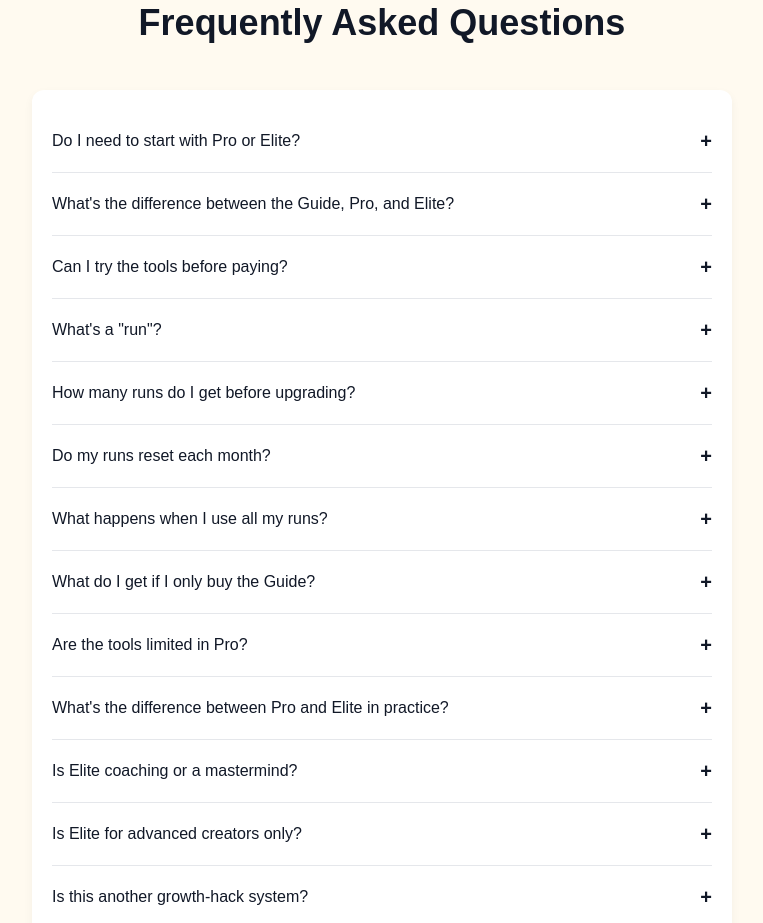
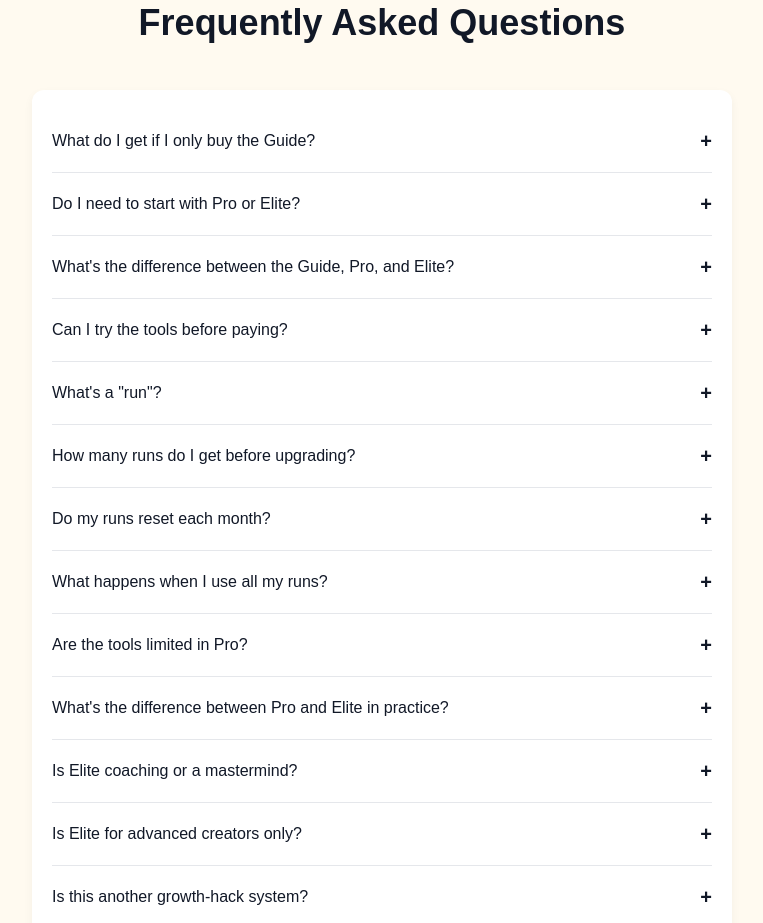
Before and after one commit to gmajors1326/the-calm-content-companion, a Next.js app: page / in a window 1280 px wide. Shown: the part 4680-5603 px from the top of the page, without its empty margins (258-1021 px from the left). Built offline with nearby package versions, Linux system fonts and the light colour scheme; a web font is replaced by a local one.

Commit message:
Move guide FAQ to top

```diff
--- a/app/page.tsx
+++ b/app/page.tsx
@@ -467,6 +467,10 @@ export default function PromotoLandingPage() {
 
     const faqs = [
       {
+        q: "What do I get if I only buy the Guide?",
+        a: "You get full access to The Calm Content Guide plus 5 runs per tool to help you apply what you've learned.\n\nIf you want ongoing support, you can upgrade later."
+      },
+      {
         q: "Do I need to start with Pro or Elite?",
         a: "Not at all.\n\nMany people start with the Guide, try the tools, and upgrade only if it feels helpful.\n\nYou're not meant to rush."
       },
@@ -493,10 +497,6 @@ export default function PromotoLandingPage() {
       {
         q: "What happens when I use all my runs?",
         a: "Nothing dramatic.\n\nYou'll simply see an option to upgrade if you want continued access.\nYou can also keep using the Guide without the tools."
-      },
-      {
-        q: "What do I get if I only buy the Guide?",
-        a: "You get full access to The Calm Content Guide plus 5 runs per tool to help you apply what you've learned.\n\nIf you want ongoing support, you can upgrade later."
       },
       {
         q: "Are the tools limited in Pro?",
```
